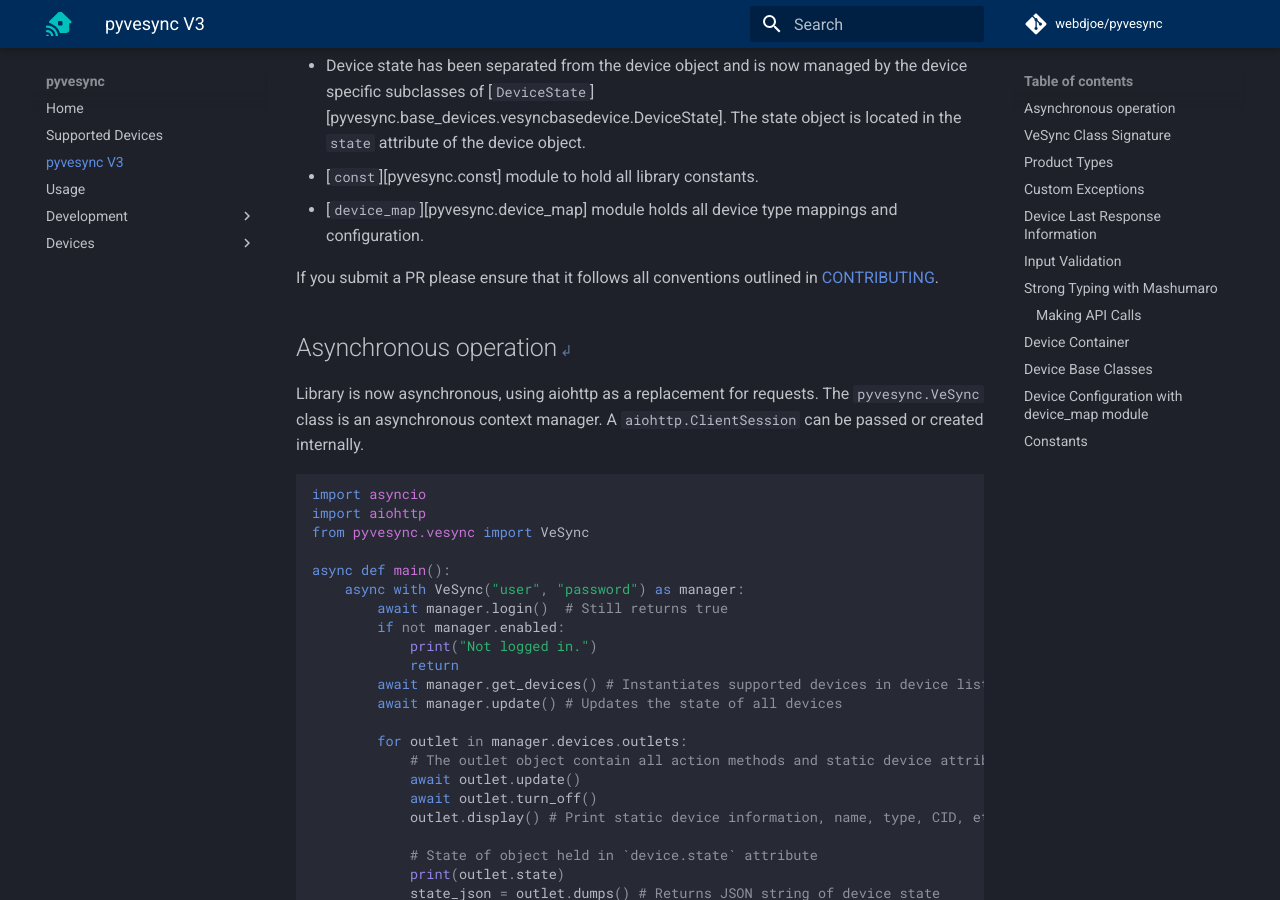
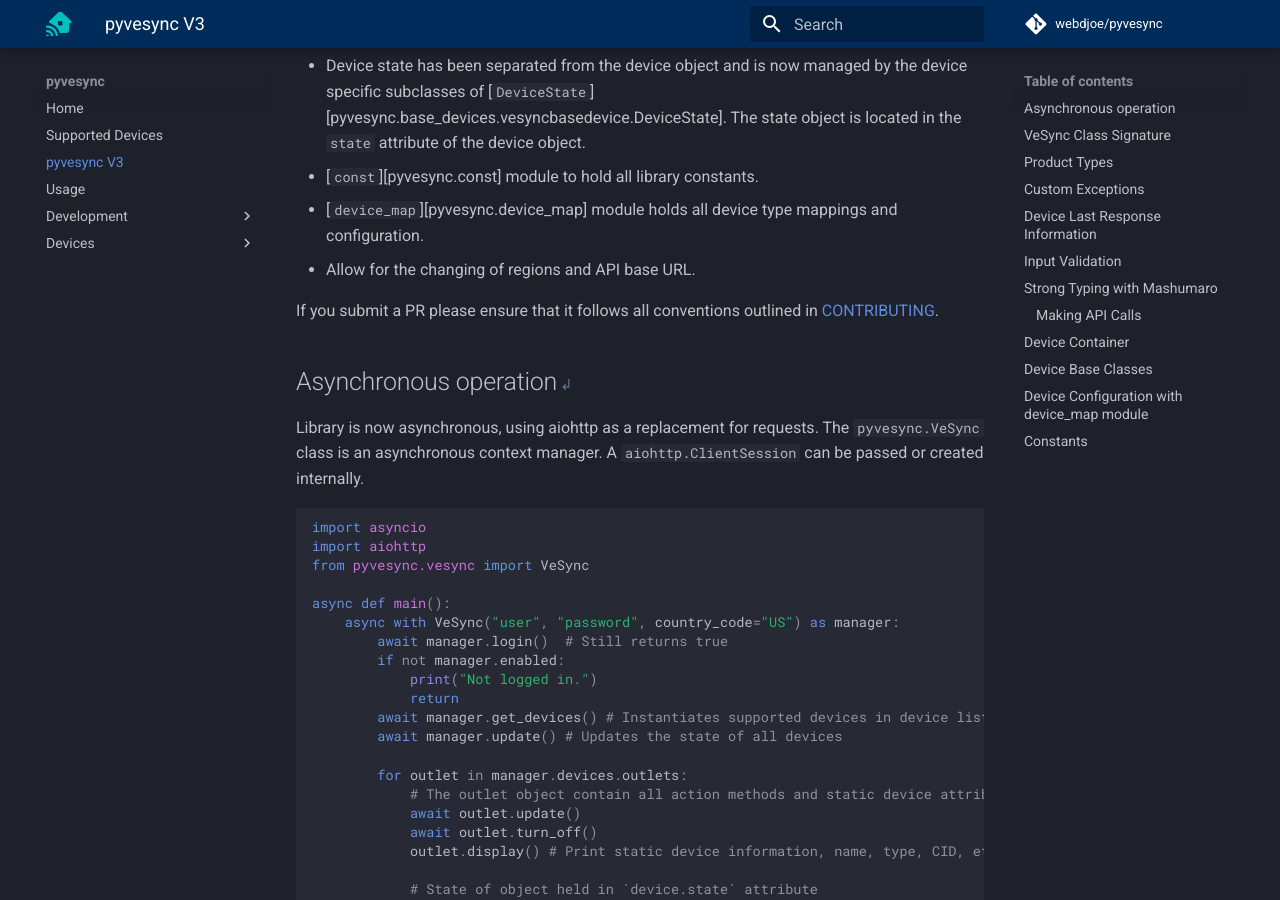
Before and after one commit to webdjoe/pyvesync, an MkDocs documentation site: the page built from docs/pyvesync3.md, in a window 1280 px wide and 900 px high, scrolled down 758 px. Built offline with MkDocs 1.6.1 and Material for MkDocs 9.7.7, drawn with Linux system fonts in a browser that asks for light colours; comment, search, counter and statistics services are not loaded; the version menu is left out.

Commit message:
Documentation update

```diff
--- a/docs/pyvesync3.md
+++ b/docs/pyvesync3.md
@@ -18,6 +18,7 @@
 - Device state has been separated from the device object and is now managed by the device specific subclasses of [`DeviceState`][pyvesync.base_devices.vesyncbasedevice.DeviceState]. The state object is located in the `state` attribute of the device object.
 - [`const`][pyvesync.const] module to hold all library constants.
 - [`device_map`][pyvesync.device_map] module holds all device type mappings and configuration.
+- Allow for the changing of regions and API base URL.
 
 If you submit a PR please ensure that it follows all conventions outlined in [CONTRIBUTING](./development/contributing.md).
 
@@ -31,7 +32,7 @@
 from pyvesync.vesync import VeSync
 
 async def main():
-    async with VeSync("user", "password") as manager:
+    async with VeSync("user", "password", country_code="US") as manager:
         await manager.login()  # Still returns true
         if not manager.enabled:
             print("Not logged in.")
--- a/requirements-docs.txt
+++ b/requirements-docs.txt
@@ -1,4 +1,5 @@
 mkdocs
+ruff
 mkdocs-material
 mkdocstrings
 mkdocstrings-python
```
